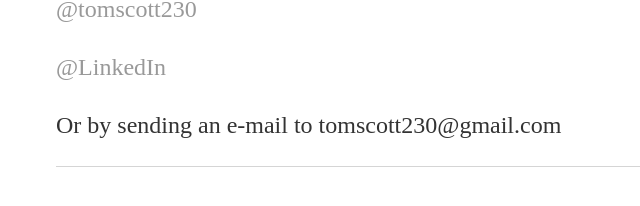
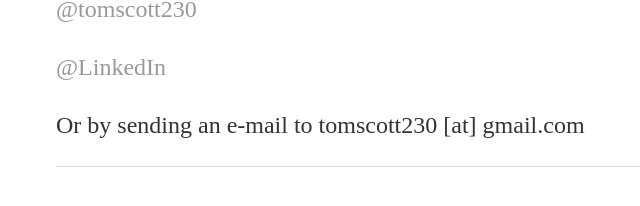
Before and after one commit to tscott-dot/scottie1989.github.io, a Jekyll site: the page built from contact/index.html, in a window 1280 px wide. Shown: the part 261-467 px from the top of the page, without its empty margins (136-776 px from the left). Built offline with Jekyll 4.4.1, drawn with Linux system fonts in a browser that asks for light colours.

Commit message:
Update index.html

```diff
--- a/contact/index.html
+++ b/contact/index.html
@@ -10,6 +10,6 @@ title: TR Scott | Contact
 
 	<p><a href="https://twitter.com/tomscott230">@tomscott230</a></p>
 	<p><a href="https://www.linkedin.com/pub/thomas-scott/62/68/566">@LinkedIn</a></p>
-	<p>Or by sending an e-mail to <span class="obfuscate">tomscott230@gmail.com</span></p>
+	<p>Or by sending an e-mail to <span class="obfuscate">tomscott230 [at] gmail.com</span></p>
 
 </div>
```
